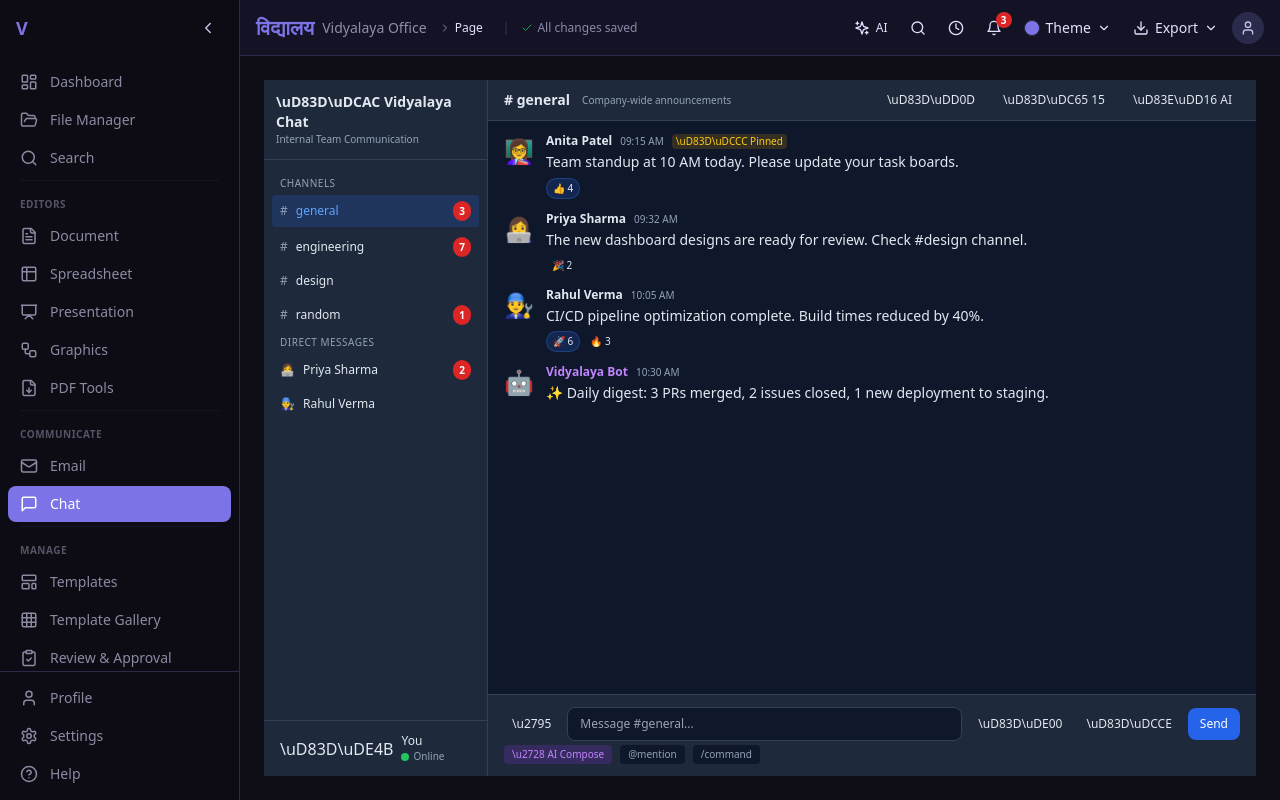
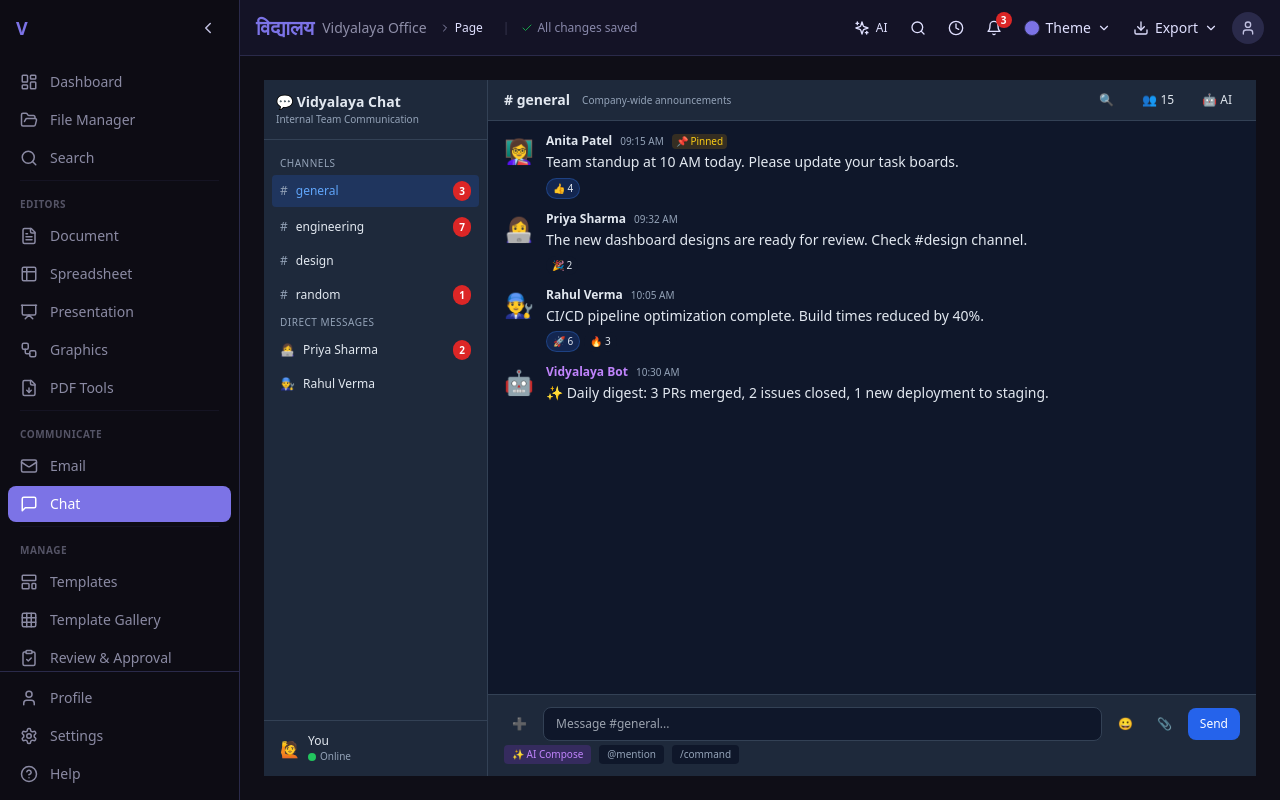
Before and after one commit to ganeshgowri-ASA/vidyalaya-office, a Next.js app: page /chat in a window 1280 px wide. Built offline with nearby package versions, Linux system fonts and the light colour scheme.

Commit message:
Fix all broken unicode icons in chat engine

```diff
--- a/src/components/chat/chat-engine.tsx
+++ b/src/components/chat/chat-engine.tsx
@@ -35,11 +35,11 @@ interface User {
 }
 
 const USERS: User[] = [
-  { id: 'u1', name: 'You', avatar: '\uD83D\uDE4B', status: 'online', role: 'Developer' },
-  { id: 'u2', name: 'Priya Sharma', avatar: '\uD83D\uDC69\u200D\uD83D\uDCBB', status: 'online', role: 'Designer' },
-  { id: 'u3', name: 'Rahul Verma', avatar: '\uD83D\uDC68\u200D\uD83D\uDD27', status: 'away', role: 'DevOps' },
-  { id: 'u4', name: 'Anita Patel', avatar: '\uD83D\uDC69\u200D\uD83C\uDFEB', status: 'busy', role: 'PM' },
-  { id: 'u5', name: 'Vidyalaya Bot', avatar: '\uD83E\uDD16', status: 'online', role: 'AI Assistant' },
+  { id: 'u1', name: 'You', avatar: '🙋', status: 'online', role: 'Developer' },
+  { id: 'u2', name: 'Priya Sharma', avatar: '👩‍💻', status: 'online', role: 'Designer' },
+  { id: 'u3', name: 'Rahul Verma', avatar: '👨‍🔧', status: 'away', role: 'DevOps' },
+  { id: 'u4', name: 'Anita Patel', avatar: '👩‍🏫', status: 'busy', role: 'PM' },
+  { id: 'u5', name: 'Vidyalaya Bot', avatar: '🤖', status: 'online', role: 'AI Assistant' },
 ];
 
 const CHANNELS: Channel[] = [
@@ -47,17 +47,17 @@ const CHANNELS: Channel[] = [
   { id: 'engineering', name: 'engineering', type: 'channel', icon: '#', unread: 7, members: 8, description: 'Engineering discussions' },
   { id: 'design', name: 'design', type: 'channel', icon: '#', unread: 0, members: 5, description: 'Design reviews and feedback' },
   { id: 'random', name: 'random', type: 'channel', icon: '#', unread: 1, members: 15, description: 'Water cooler chat' },
-  { id: 'dm-priya', name: 'Priya Sharma', type: 'dm', icon: '\uD83D\uDC69\u200D\uD83D\uDCBB', unread: 2, members: 2, description: '' },
-  { id: 'dm-rahul', name: 'Rahul Verma', type: 'dm', icon: '\uD83D\uDC68\u200D\uD83D\uDD27', unread: 0, members: 2, description: '' },
+  { id: 'dm-priya', name: 'Priya Sharma', type: 'dm', icon: '👩‍💻', unread: 2, members: 2, description: '' },
+  { id: 'dm-rahul', name: 'Rahul Verma', type: 'dm', icon: '👨‍🔧', unread: 0, members: 2, description: '' },
 ];
 
 const MOCK_MESSAGES: Message[] = [
-  { id: 'm1', channelId: 'general', userId: 'u4', userName: 'Anita Patel', avatar: '\uD83D\uDC69\u200D\uD83C\uDFEB', content: 'Team standup at 10 AM today. Please update your task boards.', timestamp: '09:15 AM', reactions: [{ emoji: '\uD83D\uDC4D', count: 4, reacted: true }], thread: [], pinned: true, edited: false },
-  { id: 'm2', channelId: 'general', userId: 'u2', userName: 'Priya Sharma', avatar: '\uD83D\uDC69\u200D\uD83D\uDCBB', content: 'The new dashboard designs are ready for review. Check #design channel.', timestamp: '09:32 AM', reactions: [{ emoji: '\uD83C\uDF89', count: 2, reacted: false }], thread: [], pinned: false, edited: false },
-  { id: 'm3', channelId: 'general', userId: 'u3', userName: 'Rahul Verma', avatar: '\uD83D\uDC68\u200D\uD83D\uDD27', content: 'CI/CD pipeline optimization complete. Build times reduced by 40%.', timestamp: '10:05 AM', reactions: [{ emoji: '\uD83D\uDE80', count: 6, reacted: true }, { emoji: '\uD83D\uDD25', count: 3, reacted: false }], thread: [], pinned: false, edited: false },
-  { id: 'm4', channelId: 'general', userId: 'u5', userName: 'Vidyalaya Bot', avatar: '\uD83E\uDD16', content: '\u2728 Daily digest: 3 PRs merged, 2 issues closed, 1 new deployment to staging.', timestamp: '10:30 AM', reactions: [], thread: [], pinned: false, edited: false },
-  { id: 'm5', channelId: 'engineering', userId: 'u1', userName: 'You', avatar: '\uD83D\uDE4B', content: 'Working on the graphics editor component. SVG canvas with shape tools is done.', timestamp: '11:00 AM', reactions: [{ emoji: '\uD83D\uDCAF', count: 2, reacted: false }], thread: [], pinned: false, edited: false },
-  { id: 'm6', channelId: 'engineering', userId: 'u3', userName: 'Rahul Verma', avatar: '\uD83D\uDC68\u200D\uD83D\uDD27', content: 'Nice! Can you add export to PNG/SVG support?', timestamp: '11:15 AM', reactions: [], thread: [], pinned: false, edited: false },
+  { id: 'm1', channelId: 'general', userId: 'u4', userName: 'Anita Patel', avatar: '👩‍🏫', content: 'Team standup at 10 AM today. Please update your task boards.', timestamp: '09:15 AM', reactions: [{ emoji: '👍', count: 4, reacted: true }], thread: [], pinned: true, edited: false },
+  { id: 'm2', channelId: 'general', userId: 'u2', userName: 'Priya Sharma', avatar: '👩‍💻', content: 'The new dashboard designs are ready for review. Check #design channel.', timestamp: '09:32 AM', reactions: [{ emoji: '🎉', count: 2, reacted: false }], thread: [], pinned: false, edited: false },
+  { id: 'm3', channelId: 'general', userId: 'u3', userName: 'Rahul Verma', avatar: '👨‍🔧', content: 'CI/CD pipeline optimization complete. Build times reduced by 40%.', timestamp: '10:05 AM', reactions: [{ emoji: '🚀', count: 6, reacted: true }, { emoji: '🔥', count: 3, reacted: false }], thread: [], pinned: false, edited: false },
+  { id: 'm4', channelId: 'general', userId: 'u5', userName: 'Vidyalaya Bot', avatar: '🤖', content: '✨ Daily digest: 3 PRs merged, 2 issues closed, 1 new deployment to staging.', timestamp: '10:30 AM', reactions: [], thread: [], pinned: false, edited: false },
+  { id: 'm5', channelId: 'engineering', userId: 'u1', userName: 'You', avatar: '🙋', content: 'Working on the graphics editor component. SVG canvas with shape tools is done.', timestamp: '11:00 AM', reactions: [{ emoji: '💯', count: 2, reacted: false }], thread: [], pinned: false, edited: false },
+  { id: 'm6', channelId: 'engineering', userId: 'u3', userName: 'Rahul Verma', avatar: '👨‍🔧', content: 'Nice! Can you add export to PNG/SVG support?', timestamp: '11:15 AM', reactions: [], thread: [], pinned: false, edited: false },
 ];
 
 let msgCounter = 10;
@@ -84,7 +84,7 @@ export function ChatEngine() {
     if (!inputText.trim()) return;
     const msg: Message = {
       id: `m${++msgCounter}`, channelId: activeChannel, userId: 'u1', userName: 'You',
-      avatar: '\uD83D\uDE4B', content: inputText, timestamp: new Date().toLocaleTimeString([], { hour: '2-digit', minute: '2-digit' }),
+      avatar: '🙋', content: inputText, timestamp: new Date().toLocaleTimeString([], { hour: '2-digit', minute: '2-digit' }),
       reactions: [], thread: [], pinned: false, edited: false,
     };
     setMessages([...messages, msg]);
@@ -111,7 +111,7 @@ export function ChatEngine() {
         {/* Channel Sidebar */}
         <div className="w-56 bg-[var(--bg-secondary,#1e293b)] border-r border-[var(--border-color,#334155)] flex flex-col">
           <div className="p-3 border-b border-[var(--border-color,#334155)]">
-            <h2 className="text-sm font-bold">\uD83D\uDCAC Vidyalaya Chat</h2>
+            <h2 className="text-sm font-bold">💬 Vidyalaya Chat</h2>
             <p className="text-[10px] text-[var(--text-secondary,#94a3b8)]">Internal Team Communication</p>
           </div>
           <div className="flex-1 overflow-y-auto p-2 space-y-1">
@@ -136,7 +136,7 @@ export function ChatEngine() {
           </div>
           <div className="p-2 border-t border-[var(--border-color,#334155)]">
             <div className="flex items-center gap-2 px-2 py-1">
-              <span>\uD83D\uDE4B</span>
+              <span>🙋</span>
               <div className="flex-1">
                 <p className="text-xs font-medium">You</p>
                 <div className="flex items-center gap-1"><span className="w-2 h-2 rounded-full bg-green-500" /><span className="text-[10px] text-[var(--text-secondary,#94a3b8)]">Online</span></div>
@@ -152,9 +152,9 @@ export function ChatEngine() {
             <span className="text-sm font-semibold">{currentChannel?.type === 'channel' ? '#' : ''} {currentChannel?.name}</span>
             {currentChannel?.description && <span className="text-[10px] text-[var(--text-secondary,#94a3b8)]">{currentChannel.description}</span>}
             <div className="flex-1" />
-            <button onClick={() => setShowSearch(!showSearch)} className={`px-2 py-1 rounded text-xs ${showSearch ? 'bg-blue-600/30 text-blue-400' : 'hover:bg-[var(--bg-hover,#334155)]'}`}>\uD83D\uDD0D</button>
-            <button onClick={() => setShowMembers(!showMembers)} className={`px-2 py-1 rounded text-xs ${showMembers ? 'bg-blue-600/30 text-blue-400' : 'hover:bg-[var(--bg-hover,#334155)]'}`}>\uD83D\uDC65 {currentChannel?.members}</button>
-                        <button onClick={() => setShowAiPanel(!showAiPanel)} className={`px-2 py-1 rounded text-xs ${showAiPanel ? 'bg-purple-600/30 text-purple-400' : 'hover:bg-[var(--bg-hover,#334155)]'}`}>\uD83E\uDD16 AI</button>
+            <button onClick={() => setShowSearch(!showSearch)} className={`px-2 py-1 rounded text-xs ${showSearch ? 'bg-blue-600/30 text-blue-400' : 'hover:bg-[var(--bg-hover,#334155)]'}`}>🔍</button>
+            <button onClick={() => setShowMembers(!showMembers)} className={`px-2 py-1 rounded text-xs ${showMembers ? 'bg-blue-600/30 text-blue-400' : 'hover:bg-[var(--bg-hover,#334155)]'}`}>👥 {currentChannel?.members}</button>
+                        <button onClick={() => setShowAiPanel(!showAiPanel)} className={`px-2 py-1 rounded text-xs ${showAiPanel ? 'bg-purple-600/30 text-purple-400' : 'hover:bg-[var(--bg-hover,#334155)]'}`}>🤖 AI</button>
           </div>
           {showSearch && (
             <div className="px-4 py-2 bg-[var(--bg-secondary,#1e293b)] border-b border-[var(--border-color,#334155)]">
@@ -172,7 +172,7 @@ export function ChatEngine() {
                   <div className="flex items-baseline gap-2">
                     <span className={`text-xs font-semibold ${msg.userId === 'u5' ? 'text-purple-400' : ''}`}>{msg.userName}</span>
                     <span className="text-[10px] text-[var(--text-secondary,#94a3b8)]">{msg.timestamp}</span>
-                    {msg.pinned && <span className="text-[10px] px-1 rounded bg-yellow-600/20 text-yellow-400">\uD83D\uDCCC Pinned</span>}
+                    {msg.pinned && <span className="text-[10px] px-1 rounded bg-yellow-600/20 text-yellow-400">📌 Pinned</span>}
                     {msg.edited && <span className="text-[10px] text-[var(--text-secondary,#94a3b8)]">(edited)</span>}
                   </div>
                   <p className="text-sm mt-0.5 leading-relaxed">{msg.content}</p>
@@ -187,7 +187,7 @@ export function ChatEngine() {
                     </div>
                   )}
                   <div className="hidden group-hover:flex gap-1 mt-1">
-                    {['\uD83D\uDC4D', '\u2764\uFE0F', '\uD83D\uDE02', '\uD83D\uDE80', '\uD83D\uDC40'].map(e => (
+                    {['👍', '❤️', '😂', '🚀', '👀'].map(e => (
                       <button key={e} onClick={() => addReaction(msg.id, e)} className="px-1 py-0.5 rounded hover:bg-[var(--bg-hover,#334155)] text-xs">{e}</button>
                     ))}
                   </div>
@@ -200,17 +200,17 @@ export function ChatEngine() {
           {/* Input */}
           <div className="px-4 py-3 bg-[var(--bg-secondary,#1e293b)] border-t border-[var(--border-color,#334155)]">
             <div className="flex items-center gap-2">
-              <button className="px-2 py-1 rounded hover:bg-[var(--bg-hover,#334155)] text-xs">\u2795</button>
+              <button className="px-2 py-1 rounded hover:bg-[var(--bg-hover,#334155)] text-xs">➕</button>
               <input value={inputText} onChange={e => setInputText(e.target.value)}
                 onKeyDown={e => e.key === 'Enter' && sendMessage()}
                 placeholder={`Message #${currentChannel?.name || ''}...`}
                 className="flex-1 px-3 py-2 rounded-lg bg-[var(--bg-tertiary,#0f172a)] border border-[var(--border-color,#334155)] text-xs" />
-              <button className="px-2 py-1 rounded hover:bg-[var(--bg-hover,#334155)] text-xs">\uD83D\uDE00</button>
-              <button className="px-2 py-1 rounded hover:bg-[var(--bg-hover,#334155)] text-xs">\uD83D\uDCCE</button>
+              <button className="px-2 py-1 rounded hover:bg-[var(--bg-hover,#334155)] text-xs">😀</button>
+              <button className="px-2 py-1 rounded hover:bg-[var(--bg-hover,#334155)] text-xs">📎</button>
               <button onClick={sendMessage} className="px-3 py-2 rounded-lg bg-blue-600 hover:bg-blue-700 text-white text-xs">Send</button>
             </div>
             <div className="flex gap-2 mt-1">
-              <button className="px-2 py-0.5 rounded bg-purple-600/20 text-purple-400 text-[10px] hover:bg-purple-600/30">\u2728 AI Compose</button>
+              <button className="px-2 py-0.5 rounded bg-purple-600/20 text-purple-400 text-[10px] hover:bg-purple-600/30">✨ AI Compose</button>
               <button className="px-2 py-0.5 rounded bg-[var(--bg-tertiary,#0f172a)] text-[var(--text-secondary,#94a3b8)] text-[10px]">@mention</button>
               <button className="px-2 py-0.5 rounded bg-[var(--bg-tertiary,#0f172a)] text-[var(--text-secondary,#94a3b8)] text-[10px]">/command</button>
             </div>
@@ -234,8 +234,8 @@ export function ChatEngine() {
                 {/* AI Chat Assistant Panel */}
         {showAiPanel && (<div className="w-72 border-l border-[var(--border-color,#334155)] bg-[var(--bg-secondary,#1e293b)] flex flex-col overflow-y-auto">
           <div className="flex items-center justify-between p-3 border-b border-[var(--border-color,#334155)]">
-            <h3 className="text-xs font-semibold text-purple-400">\uD83E\uDD16 AI Chat Assistant</h3>
-            <button onClick={() => setShowAiPanel(false)} className="text-[var(--text-secondary,#94a3b8)] hover:text-white text-sm">\u2715</button>
+            <h3 className="text-xs font-semibold text-purple-400">🤖 AI Chat Assistant</h3>
+            <button onClick={() => setShowAiPanel(false)} className="text-[var(--text-secondary,#94a3b8)] hover:text-white text-sm">✕</button>
           </div>
           <div className="flex-1 p-3 space-y-3">
             <div className="space-y-2">
@@ -251,10 +251,10 @@ export function ChatEngine() {
             </div>
             <div className="space-y-2">
               <p className="text-[10px] font-semibold uppercase tracking-wider text-[var(--text-secondary,#94a3b8)]">AI Actions</p>
-              <button className="w-full px-2 py-1.5 rounded text-xs bg-purple-600/20 hover:bg-purple-600/30 text-purple-400">\u2728 Summarize conversation</button>
-              <button className="w-full px-2 py-1.5 rounded text-xs bg-blue-600/20 hover:bg-blue-600/30 text-blue-400">\uD83D\uDCCB Extract action items</button>
-              <button className="w-full px-2 py-1.5 rounded text-xs bg-green-600/20 hover:bg-green-600/30 text-green-400">\uD83D\uDCC5 Schedule follow-up</button>
-              <button className="w-full px-2 py-1.5 rounded text-xs bg-yellow-600/20 hover:bg-yellow-600/30 text-yellow-400">\uD83D\uDD0D Search in messages</button>
+              <button className="w-full px-2 py-1.5 rounded text-xs bg-purple-600/20 hover:bg-purple-600/30 text-purple-400">✨ Summarize conversation</button>
+              <button className="w-full px-2 py-1.5 rounded text-xs bg-blue-600/20 hover:bg-blue-600/30 text-blue-400">📋 Extract action items</button>
+              <button className="w-full px-2 py-1.5 rounded text-xs bg-green-600/20 hover:bg-green-600/30 text-green-400">📅 Schedule follow-up</button>
+              <button className="w-full px-2 py-1.5 rounded text-xs bg-yellow-600/20 hover:bg-yellow-600/30 text-yellow-400">🔍 Search in messages</button>
             </div>
             <div className="space-y-2">
               <p className="text-[10px] font-semibold uppercase tracking-wider text-[var(--text-secondary,#94a3b8)]">Ask AI</p>
```
